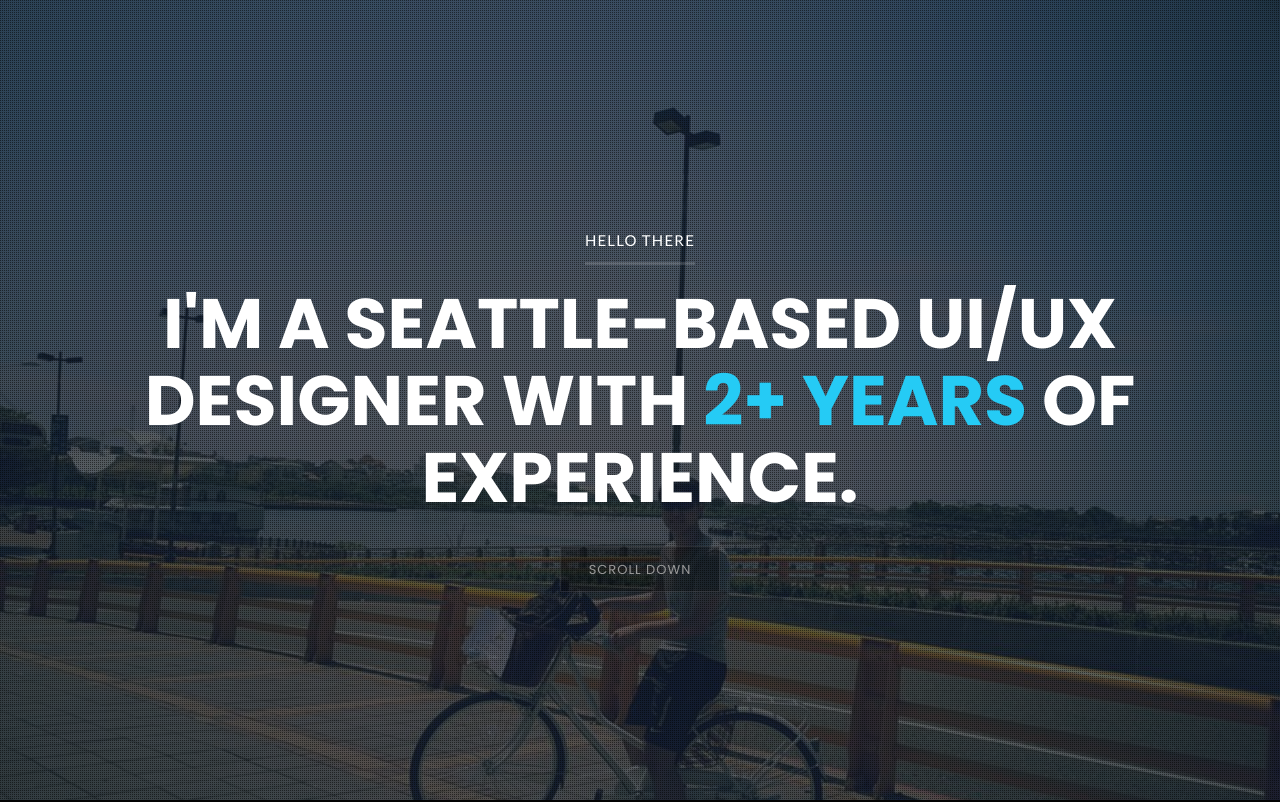
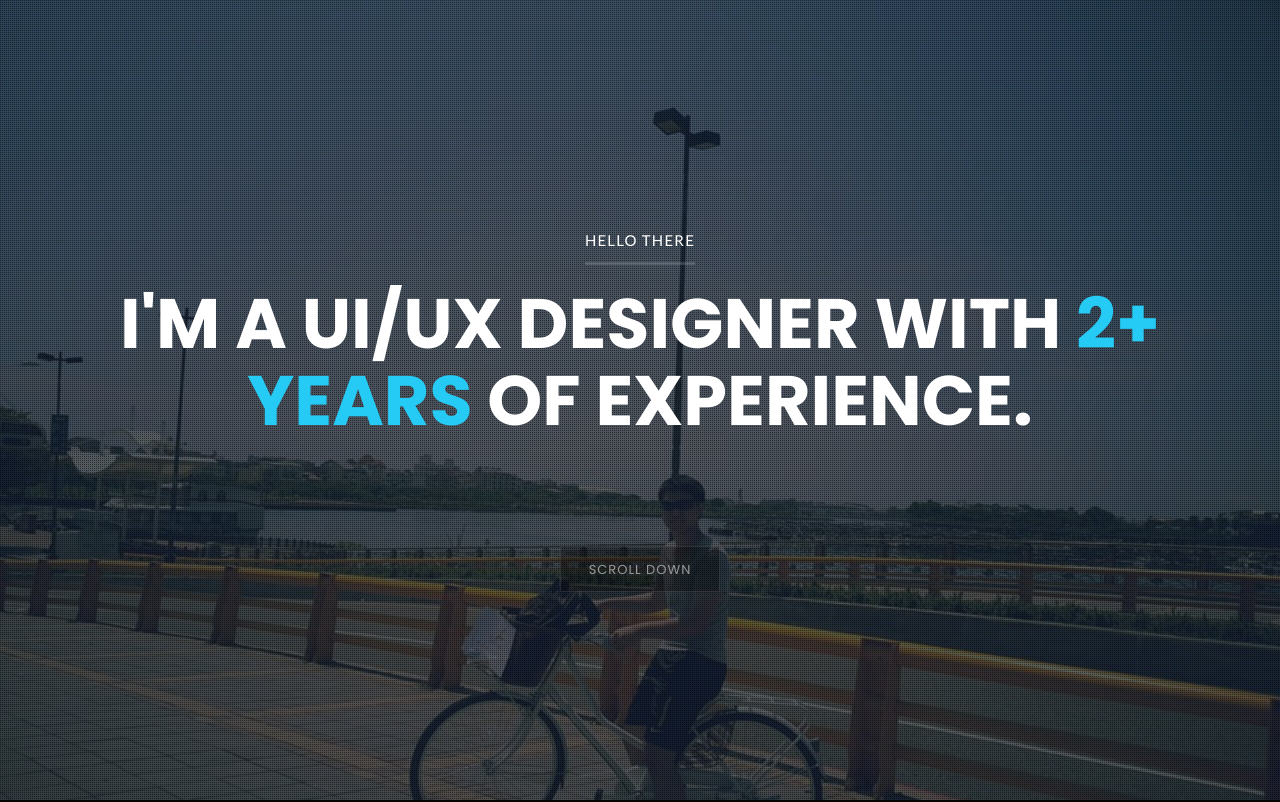
Before and after one commit to kxchiu/kxchiu.github.io, a plain HTML site: page index.html in a window 1280 px wide. Shown: the top 802 px of the page. Drawn offline with Linux system fonts and the light colour scheme; no server answers.

Commit message:
fix typo

```diff
--- a/index.html
+++ b/index.html
@@ -58,7 +58,7 @@
 
                             </li>
                             <li>
-                                <h1>I'm a Seattle-based UI/UX designer with <span class="colored-text">2+ years</span> of experience.</h1>
+                                <h1>I'm a UI/UX designer with <span class="colored-text">2+ years</span> of experience.</h1>
 
                             </li>
                             <li>
```
